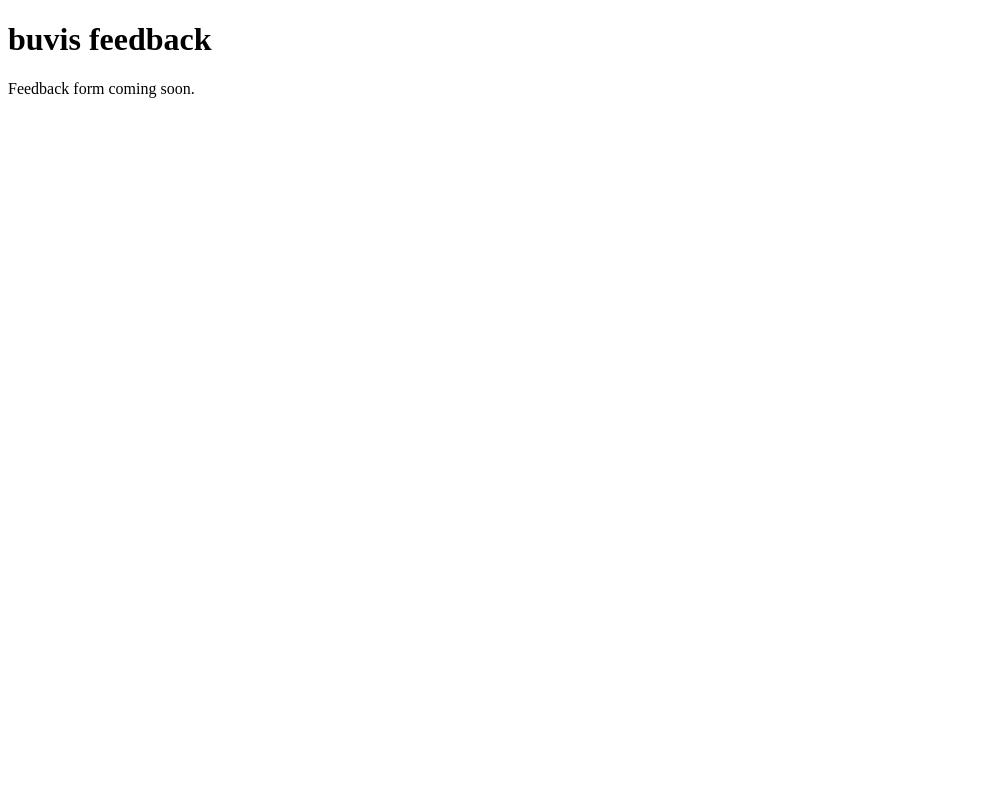
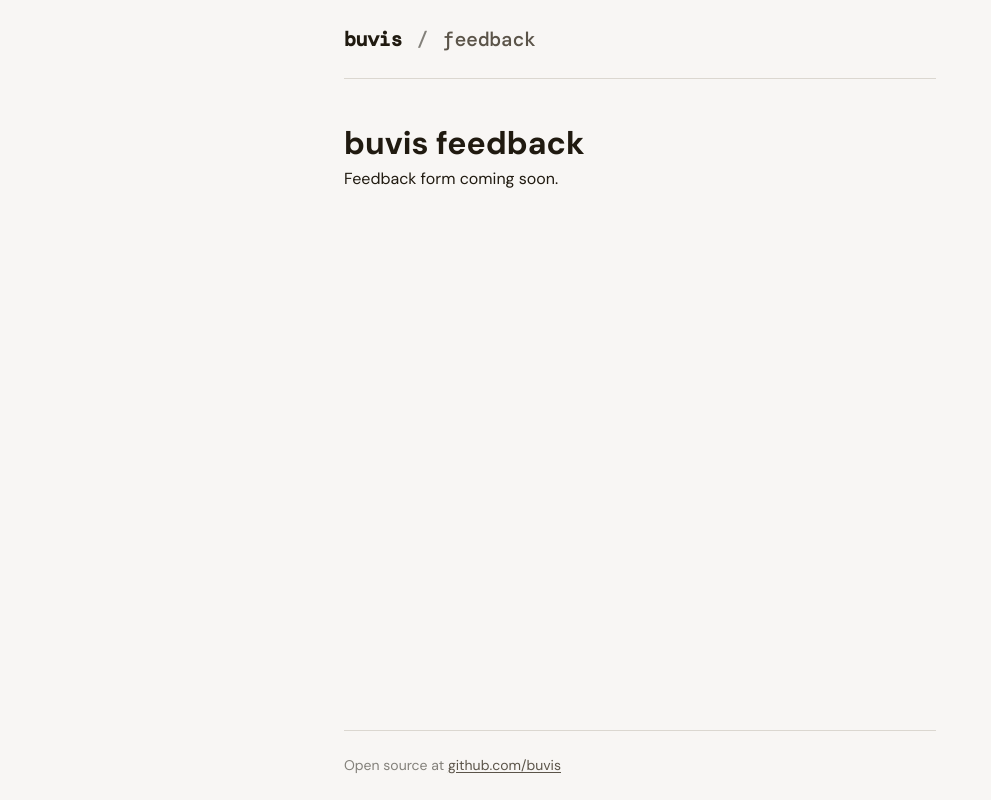
Before and after one commit to buvis/feedback, a SvelteKit app: page / in a window 1280 px wide. Shown: the whole page, without its empty margins (0-991 px from the left). Built offline with nearby package versions, Linux system fonts and the light colour scheme.

Commit message:
feat: add layout shell with design tokens and Turnstile script

```diff
--- /dev/null
+++ b/src/app.css
@@ -0,0 +1,106 @@
+:root {
+	/* Typography */
+	--font-body: 'DM Sans', system-ui, sans-serif;
+	--font-mono: 'DM Mono', ui-monospace, monospace;
+	--text-xs: clamp(0.75rem, 0.7rem + 0.25vw, 0.8125rem);
+	--text-sm: clamp(0.8125rem, 0.77rem + 0.2vw, 0.875rem);
+	--text-base: clamp(0.9375rem, 0.88rem + 0.3vw, 1rem);
+	--text-lg: clamp(1.125rem, 1rem + 0.6vw, 1.25rem);
+	--text-xl: clamp(1.5rem, 1.1rem + 2vw, 2rem);
+	--text-2xl: clamp(2rem, 1.2rem + 4vw, 3rem);
+	--leading-tight: 1.2;
+	--leading-normal: 1.5;
+	--leading-relaxed: 1.7;
+
+	/* Colors - warm neutral palette with teal accent */
+	--color-bg: oklch(97.5% 0.004 80);
+	--color-surface: oklch(100% 0 0);
+	--color-surface-dim: oklch(95% 0.006 80);
+	--color-border: oklch(88% 0.01 80);
+	--color-border-focus: oklch(55% 0.15 195);
+	--color-text: oklch(22% 0.02 80);
+	--color-text-secondary: oklch(45% 0.02 80);
+	--color-text-muted: oklch(60% 0.01 80);
+	--color-accent: oklch(55% 0.15 195);
+	--color-accent-hover: oklch(48% 0.15 195);
+	--color-accent-subtle: oklch(92% 0.04 195);
+	--color-error: oklch(55% 0.2 25);
+	--color-error-bg: oklch(95% 0.04 25);
+	--color-success: oklch(50% 0.15 155);
+	--color-success-bg: oklch(94% 0.04 155);
+
+	/* Spacing */
+	--space-xs: 0.25rem;
+	--space-sm: 0.5rem;
+	--space-md: 1rem;
+	--space-lg: 1.5rem;
+	--space-xl: 2.5rem;
+	--space-2xl: 4rem;
+	--space-section: clamp(3rem, 2rem + 5vw, 6rem);
+
+	/* Radii */
+	--radius-sm: 0.25rem;
+	--radius-md: 0.5rem;
+	--radius-lg: 0.75rem;
+	--radius-pill: 100vw;
+
+	/* Shadows */
+	--shadow-sm: 0 0.0625rem 0.125rem oklch(22% 0.02 80 / 0.06);
+	--shadow-md: 0 0.25rem 0.75rem oklch(22% 0.02 80 / 0.08);
+	--shadow-focus: 0 0 0 0.1875rem oklch(55% 0.15 195 / 0.2);
+
+	/* Motion */
+	--duration-fast: 120ms;
+	--duration-normal: 200ms;
+	--ease-out: cubic-bezier(0.16, 1, 0.3, 1);
+}
+
+*,
+*::before,
+*::after {
+	box-sizing: border-box;
+	margin: 0;
+	padding: 0;
+}
+
+html {
+	font-size: 100%;
+	-webkit-text-size-adjust: 100%;
+}
+
+body {
+	font-family: var(--font-body);
+	font-size: var(--text-base);
+	line-height: var(--leading-normal);
+	color: var(--color-text);
+	background-color: var(--color-bg);
+	-webkit-font-smoothing: antialiased;
+	-moz-osx-font-smoothing: grayscale;
+}
+
+::selection {
+	background-color: var(--color-accent-subtle);
+	color: var(--color-text);
+}
+
+a {
+	color: var(--color-accent);
+	text-decoration: underline;
+	text-underline-offset: 0.15em;
+	transition: color var(--duration-fast) var(--ease-out);
+}
+
+a:hover {
+	color: var(--color-accent-hover);
+}
+
+a:focus-visible {
+	outline: 0.125rem solid var(--color-border-focus);
+	outline-offset: 0.125rem;
+	border-radius: var(--radius-sm);
+}
+
+code {
+	font-family: var(--font-mono);
+	font-size: 0.9em;
+}
--- a/src/app.html
+++ b/src/app.html
@@ -4,6 +4,17 @@
 		<meta charset="utf-8" />
 		<meta name="viewport" content="width=device-width, initial-scale=1" />
 		<link rel="icon" href="%sveltekit.assets%/favicon.ico" />
+		<link rel="preconnect" href="https://fonts.googleapis.com" />
+		<link rel="preconnect" href="https://fonts.gstatic.com" crossorigin />
+		<link
+			href="https://fonts.googleapis.com/css2?family=DM+Sans:ital,opsz,wght@0,9..40,400;0,9..40,500;0,9..40,700;1,9..40,400&family=DM+Mono:wght@400;500&display=swap"
+			rel="stylesheet"
+		/>
+		<script
+			src="https://challenges.cloudflare.com/turnstile/v0/api.js"
+			async
+			defer
+		></script>
 		%sveltekit.head%
 	</head>
 	<body data-sveltekit-prerender="false">
--- /dev/null
+++ b/src/routes/+layout.svelte
@@ -0,0 +1,89 @@
+<script>
+	import '../app.css';
+
+	let { children } = $props();
+</script>
+
+<svelte:head>
+	<title>buvis feedback</title>
+	<meta name="description" content="Submit feedback for buvis CLI tools" />
+</svelte:head>
+
+<div class="shell">
+	<header class="header">
+		<a href="/" class="wordmark">
+			<span class="wordmark-buvis">buvis</span>
+			<span class="wordmark-sep">/</span>
+			<span class="wordmark-feedback">feedback</span>
+		</a>
+	</header>
+
+	<main class="main">
+		{@render children()}
+	</main>
+
+	<footer class="footer">
+		<p>
+			Open source at
+			<a href="https://github.com/buvis" target="_blank" rel="noopener">github.com/buvis</a>
+		</p>
+	</footer>
+</div>
+
+<style>
+	.shell {
+		display: flex;
+		flex-direction: column;
+		min-height: 100dvh;
+		max-width: 40rem;
+		margin-inline: auto;
+		padding-inline: var(--space-lg);
+	}
+
+	.header {
+		padding-block: var(--space-lg);
+		border-bottom: 0.0625rem solid var(--color-border);
+	}
+
+	.wordmark {
+		font-family: var(--font-mono);
+		font-size: var(--text-lg);
+		font-weight: 500;
+		text-decoration: none;
+		color: var(--color-text);
+		letter-spacing: -0.02em;
+	}
+
+	.wordmark:hover {
+		color: var(--color-accent);
+	}
+
+	.wordmark-buvis {
+		font-weight: 700;
+	}
+
+	.wordmark-sep {
+		color: var(--color-text-muted);
+		margin-inline: 0.15em;
+	}
+
+	.wordmark-feedback {
+		color: var(--color-text-secondary);
+	}
+
+	.main {
+		flex: 1;
+		padding-block: var(--space-xl);
+	}
+
+	.footer {
+		padding-block: var(--space-lg);
+		border-top: 0.0625rem solid var(--color-border);
+		font-size: var(--text-sm);
+		color: var(--color-text-muted);
+	}
+
+	.footer a {
+		color: var(--color-text-secondary);
+	}
+</style>
```
